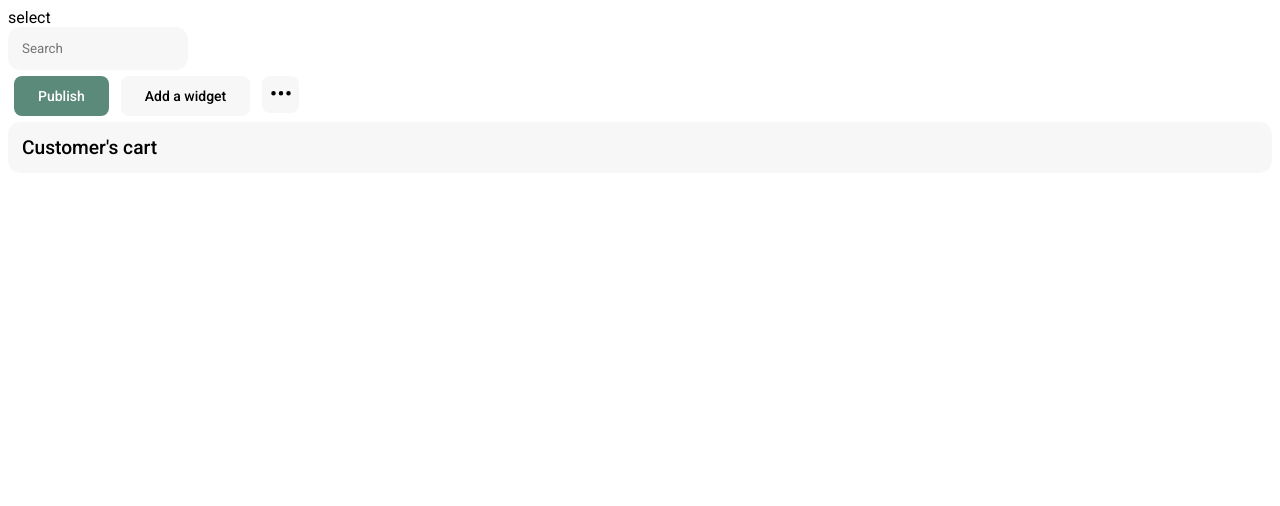
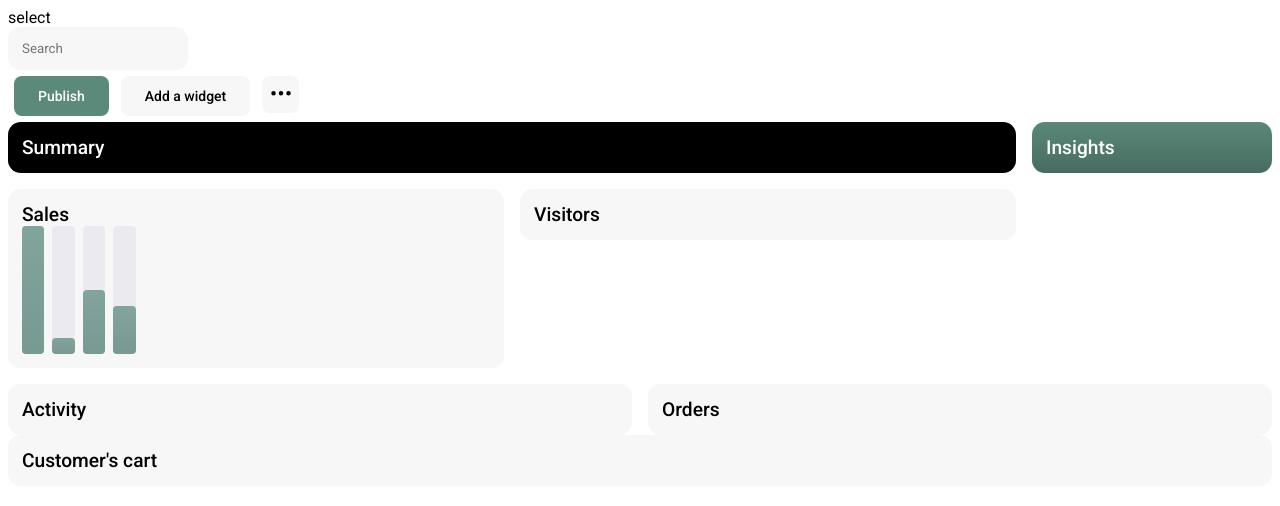
Before and after one commit to rilexus/demo-dashboard, a Next.js app: page / in a window 1280 px wide. Shown: the top 506 px of the page. Built offline with nearby package versions, Linux system fonts and the light colour scheme.

Commit message:
feat: bars

```diff
--- a/pages/index.js
+++ b/pages/index.js
@@ -1,8 +1,10 @@
 import styled, { css } from "styled-components";
-import { BG, InputLarge, Title } from "../ui";
+import { BarChart, BG, InputLarge, Title } from "../ui";
 import { p35, roundedXl } from "../ui/css";
 import { Button, ConfirmButton, MenuButton } from "../ui/buttons";
 import Flex from "../ui/Flex/Flex";
+import Grid from "../ui/Grid/Grid";
+import { colors } from "../ui/theme/theme";
 
 const Tile = styled(BG)`
   ${roundedXl};
@@ -22,6 +24,89 @@ const Header = () => {
   );
 };
 
+const Visitors = () => {
+  return (
+    <Tile>
+      <Title>Visitors</Title>
+    </Tile>
+  );
+};
+
+const Sales = () => {
+  return (
+    <Tile>
+      <Title>Sales</Title>
+      <div>
+        <BarChart
+          onMouseLeave={(e) => {
+            console.log(e);
+          }}
+          onMouseEnter={(e) => {
+            // console.log(e);
+          }}
+          height={({ key, value }) => {
+            return value / 80;
+          }}
+          data={{
+            1: 80,
+            2: 10,
+            3: 40,
+            4: 30,
+          }}
+        />
+      </div>
+    </Tile>
+  );
+};
+
+const BlackTile = styled(Tile)`
+  background-color: ${colors("black.1")};
+  color: white;
+`;
+
+const greenGradient = css`
+  background: ${({ theme }) => {
+    return theme.gradients[1];
+  }};
+`;
+
+const Summary = () => {
+  return (
+    <BlackTile>
+      <Title>Summary</Title>
+    </BlackTile>
+  );
+};
+
+const InsightsTile = styled(Tile)`
+  ${greenGradient};
+  color: white;
+`;
+
+const Insights = () => {
+  return (
+    <InsightsTile>
+      <Title>Insights</Title>
+    </InsightsTile>
+  );
+};
+
+const Activity = () => {
+  return (
+    <Tile>
+      <Title>Activity</Title>
+    </Tile>
+  );
+};
+
+const Orders = () => {
+  return (
+    <Tile>
+      <Title>Orders</Title>
+    </Tile>
+  );
+};
+
 export default function Home() {
   return (
     <div>
@@ -31,7 +116,30 @@ export default function Home() {
         <Button>Add a widget</Button>
         <MenuButton />
       </Flex>
-
+      <Grid gutter={"1rem"}>
+        <Grid.Item sm={80}>
+          <Grid gutter={"1rem"}>
+            <Grid.Item sm={100}>
+              <Summary />
+            </Grid.Item>
+            <Grid.Item sm={50}>
+              <Sales />
+            </Grid.Item>
+            <Grid.Item sm={50}>
+              <Visitors />
+            </Grid.Item>
+          </Grid>
+        </Grid.Item>
+        <Grid.Item sm={20}>
+          <Insights />
+        </Grid.Item>
+        <Grid.Item sm={50}>
+          <Activity />
+        </Grid.Item>
+        <Grid.Item sm={50}>
+          <Orders />
+        </Grid.Item>
+      </Grid>
       <Tile>
         <Title>Customer's cart</Title>
       </Tile>
--- /dev/null
+++ b/ui/BarChart/BarChart.js
@@ -0,0 +1,75 @@
+import styled from "styled-components";
+import { colors, gradients } from "../theme/theme";
+import Flex from "../Flex/Flex";
+import { useMemo } from "react";
+import { rounded } from "../css";
+
+const BarWrapper = styled.div`
+  width: 1.4rem;
+  min-height: 8rem;
+  height: 100%;
+  ${rounded};
+  flex-direction: column-reverse;
+  display: flex;
+
+  background-color: ${colors("gray.2")};
+  margin-right: 0.5rem;
+`;
+
+const BarInner = styled.div`
+  ${rounded};
+  width: 100%;
+  cursor: pointer;
+  background: ${gradients("2")};
+  &:hover {
+    background: ${gradients("3")};
+  }
+`;
+
+const Bar = ({ flexGrow, onMouseEnter, onMouseLeave }) => {
+  return (
+    <BarWrapper>
+      <BarInner
+        onMouseLeave={onMouseLeave}
+        onMouseEnter={onMouseEnter}
+        style={{
+          flexGrow,
+        }}
+      />
+    </BarWrapper>
+  );
+};
+
+const Tooltip = styled.div`
+  position: absolute;
+  top: 30%;
+  background-color: white;
+`;
+
+const BarChart = ({ data, onMouseEnter, onMouseLeave, height }) => {
+  return (
+    <div
+      style={{
+        position: "relative",
+      }}
+    >
+      <div></div>
+      <Flex>
+        {Object.entries(data).map(([key, value]) => {
+          return (
+            <Bar
+              key={key}
+              onMouseLeave={() => {
+                onMouseLeave?.({ key, value });
+              }}
+              flexGrow={height?.({ key, value })}
+              onMouseEnter={(e) => onMouseEnter?.({ key, value })}
+            />
+          );
+        })}
+      </Flex>
+    </div>
+  );
+};
+
+export default BarChart;
--- a/ui/css/borderRadius.js
+++ b/ui/css/borderRadius.js
@@ -1,5 +1,8 @@
 import { css } from "styled-components";
 
+const rounded = css`
+  border-radius: 0.25rem;
+`;
 const roundedLg = css`
   border-radius: 0.5rem;
 `;
@@ -12,4 +15,4 @@ const rounded2xl = css`
   border-radius: 1rem;
 `;
 
-export { roundedXl, rounded2xl, roundedLg };
+export { roundedXl, rounded2xl, roundedLg, rounded };
--- a/ui/index.js
+++ b/ui/index.js
@@ -1,3 +1,4 @@
+export { default as BarChart } from "./BarChart/BarChart";
 export { default as InputLarge } from "./inputs/InputLarge/InputLarge";
 export { Title } from "./typography/typography";
 
--- a/ui/theme/ThemeProvider.js
+++ b/ui/theme/ThemeProvider.js
@@ -30,7 +30,6 @@ const reconcile = (defaultTheme, customTheme) => {
       return {
         [key]: value({
           theme: defaultTheme,
-          get: (path) => access(path, defaultTheme),
         }),
         ...acc,
       };
@@ -59,4 +58,5 @@ const ThemeProvider = ({ theme, children }) => {
   );
 };
 
+export { access };
 export default ThemeProvider;
--- a/ui/theme/colors.js
+++ b/ui/theme/colors.js
@@ -1,9 +1,22 @@
 const colors = {
   gray: {
     1: "rgb(247, 247, 247)",
+    2: "rgb(234, 234, 240)",
   },
   green: {
     1: "rgb(91,137,122)",
+    2: "rgb(71, 108, 97)",
+    3: "rgb(90, 136, 121)",
+    4: "rgb(113, 145, 135)",
+    // bar chart
+    5: "rgb(121, 153, 147)",
+    6: "rgb(129, 164, 157)",
+    7: "rgb(94, 133, 122)",
+    8: "rgb(80, 118, 108)",
+    //
+  },
+  black: {
+    1: "black",
   },
 };
 
--- a/ui/theme/theme.js
+++ b/ui/theme/theme.js
@@ -1,8 +1,19 @@
 import themeColors from "./colors";
+import { access } from "./ThemeProvider";
 
 const theme = {
-  colors: themeColors
-}
+  colors: themeColors,
+  gradients: {
+    1: `linear-gradient(0deg, ${themeColors.green[2]} 0%, ${themeColors.green[3]} 100%);`,
+    2: `linear-gradient(0deg, ${themeColors.green[5]} 0%, ${themeColors.green[6]} 100%);`,
+    3: `linear-gradient(0deg, ${themeColors.green[8]} 0%, ${themeColors.green[7]} 100%);`,
+  },
+};
+
+const gradients =
+  (path) =>
+  ({ theme }) =>
+    access(`gradients.${path}`, theme);
 
 const memo = (factory) => {
   let lastArgs = null;
@@ -40,5 +51,5 @@ const colors = (path) => {
   };
 };
 
-export { colors };
+export { colors, gradients };
 export default theme;
```
